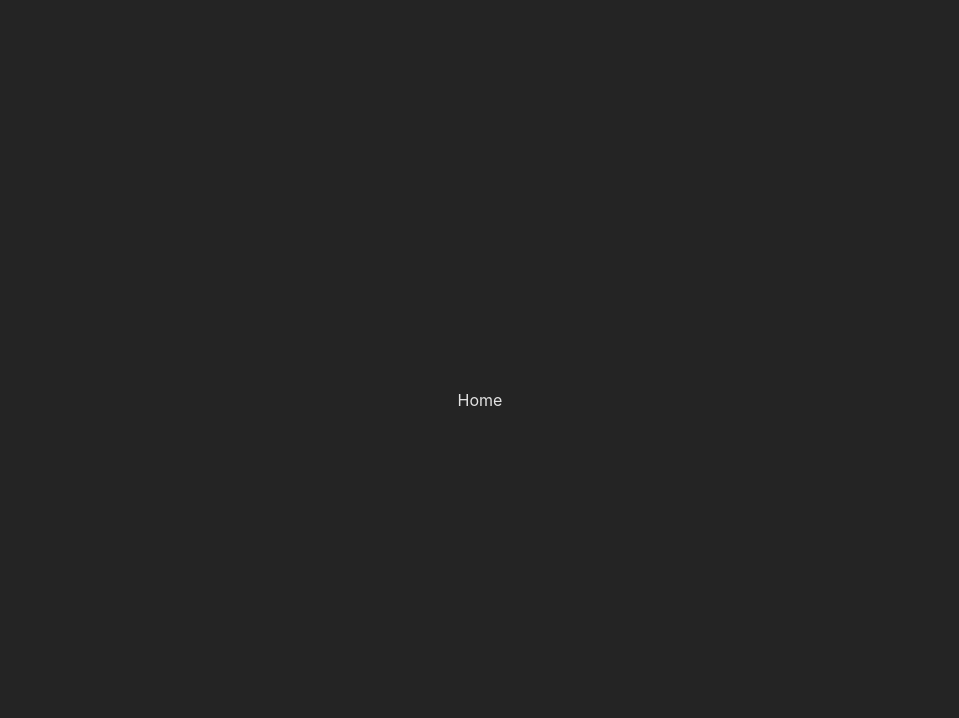
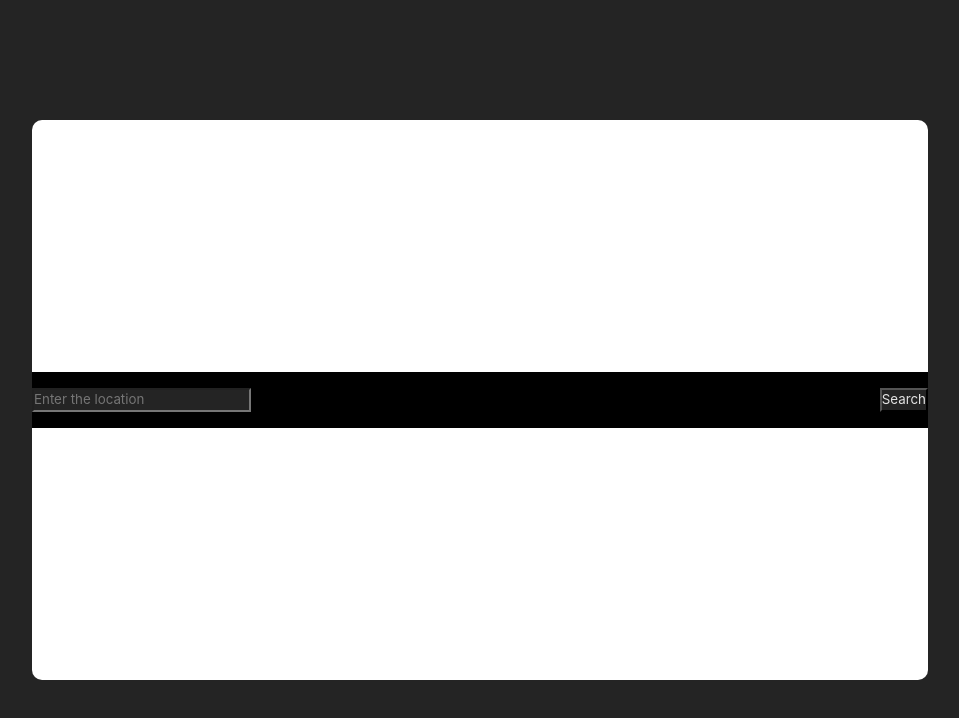
Before and after one commit to param-ninthu/weather, a React (Vite) app: page / in a window 1280 px wide. Shown: the top 718 px of the page, without its empty margins (160-1119 px from the left). Built offline with nearby package versions, Linux system fonts and the light colour scheme.

Commit message:
add home page

```diff
--- a/src/components/home/home.jsx
+++ b/src/components/home/home.jsx
@@ -1,8 +1,18 @@
 import React from "react";
-import { HomeContainer } from "./homeElements";
+import { Container, Form } from "./homeElements";
 
 const Home = () => {
-  return <HomeContainer>Home</HomeContainer>;
+  return (
+    <Container $mode="primary">
+      <Container $mode="secondary">
+        {" "}
+        <Form>
+          <input type="text" placeholder="Enter the location" />
+          <button type="submit">Search</button>
+        </Form>{" "}
+      </Container>
+    </Container>
+  );
 };
 
 export default Home;
--- a/src/components/home/homeElements.jsx
+++ b/src/components/home/homeElements.jsx
@@ -1,9 +1,36 @@
-import styled from "styled-components";
+import styled, { css } from "styled-components";
 
-export const HomeContainer = styled.div`
+export const Container = styled.div`
+  ${(props) => {
+    switch (props.$mode) {
+      case "primary":
+        return css`
+          display: flex;
+          justify-content: center;
+          align-items: center;
+          height: 100vh;
+          width: 100%;
+        `;
+      case "secondary":
+        return css`
+          display: flex;
+          justify-content: center;
+          align-items: center;
+          height: 70%;
+          width: 70%;
+          background-color: #fff;
+          border-radius: 10px;
+        `;
+    }
+  }}
+`;
+
+export const Form = styled.form`
   display: flex;
-  justify-content: center;
+  flex-direction: row;
+  justify-content: space-between;
   align-items: center;
-  height: 100vh;
+  height: 10%;
   width: 100%;
+  background-color: #000;
 `;
```
